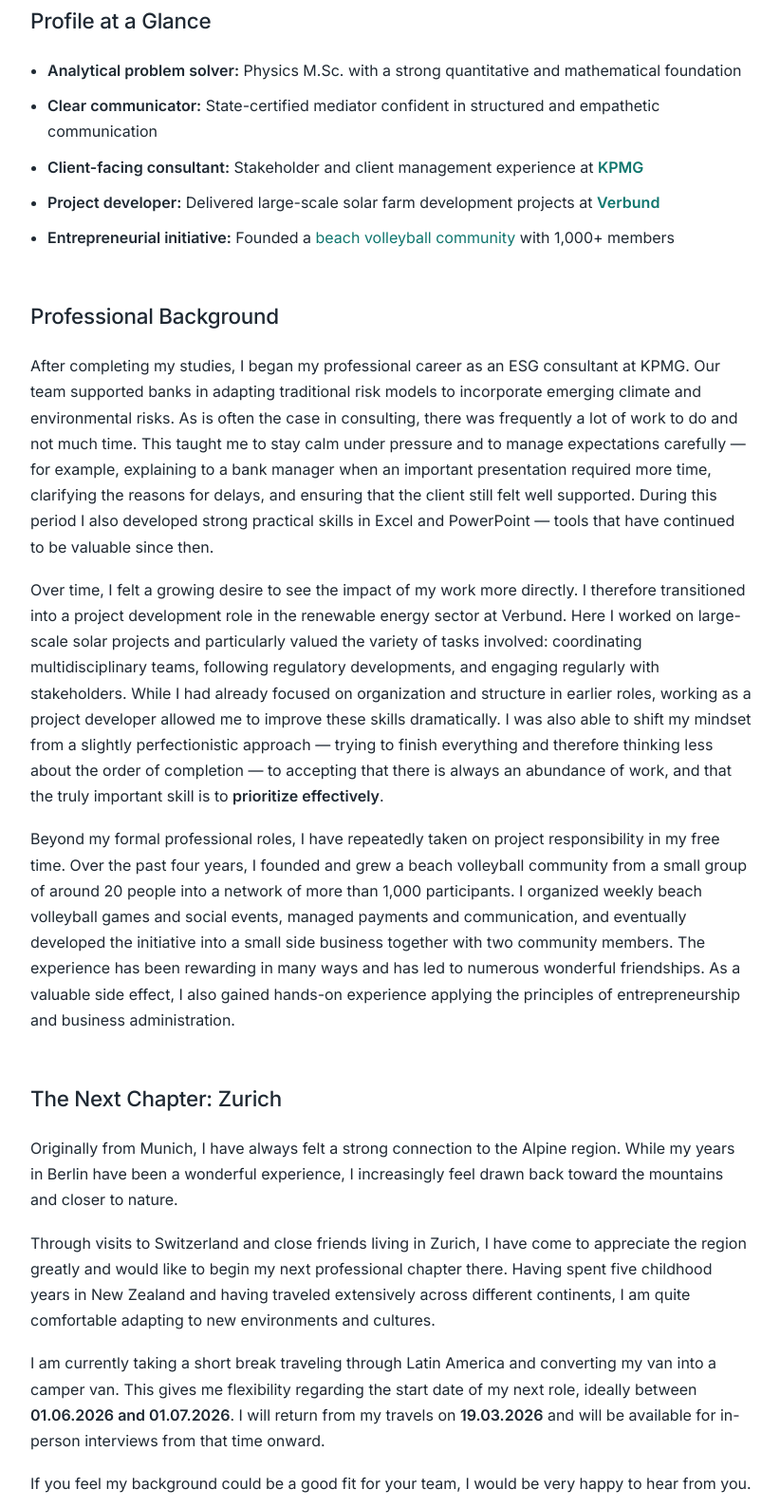
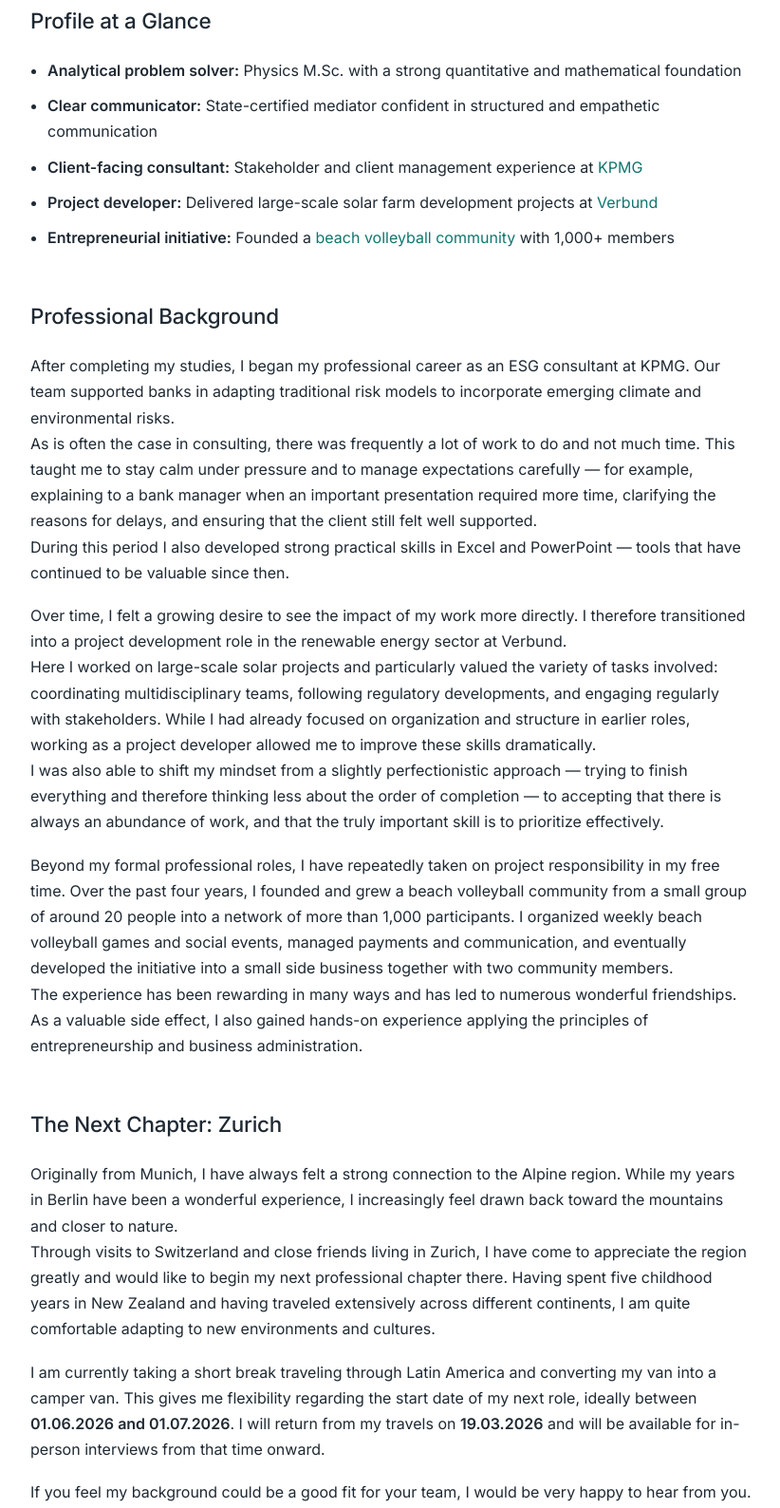
Before and after one commit to jan-kamm/jan-kamm.github.io, a website: page index.html in a window 1280 px wide. Shown: the part 552-2140 px from the top of the page at 95% size, without its empty margins (146-968 px from the left). Drawn offline with Linux system fonts and the light colour scheme.

Commit message:
added line breaks for readability

```diff
--- a/index.html
+++ b/index.html
@@ -188,8 +188,8 @@ This page provides a short overview of my background, professional experience, <
 <ul>
 <li><strong>Analytical problem solver:</strong> Physics M.Sc. with a strong quantitative and mathematical foundation</li>
 <li><strong>Clear communicator:</strong> State-certified mediator confident in structured and empathetic communication</li>
-<li><strong>Client-facing consultant:</strong> Stakeholder and client management experience at <a href="https://kpmg.com/de/de.html" target="_blank" rel="noopener noreferrer"><strong>KPMG</strong></a></li>
-<li><strong>Project developer:</strong> Delivered large-scale solar farm development projects at <a href="https://www.verbund.com/de" target="_blank" rel="noopener noreferrer"><strong>Verbund</strong></a></li>
+<li><strong>Client-facing consultant:</strong> Stakeholder and client management experience at <a href="https://kpmg.com/de/de.html" target="_blank" rel="noopener noreferrer">KPMG</a></li>
+<li><strong>Project developer:</strong> Delivered large-scale solar farm development projects at <a href="https://www.verbund.com/de" target="_blank" rel="noopener noreferrer">Verbund</a></li>
 <li><strong>Entrepreneurial initiative:</strong> Founded a <a href="https://wonderl.ink/@berlinbeachvibes" target="_blank" rel="noopener noreferrer">beach volleyball community</a> with 1,000+ members</li>
 </ul>
 
@@ -202,19 +202,20 @@ This page provides a short overview of my background, professional experience, <
 <p>
 
 
-After completing my studies, I began my professional career as an ESG consultant at KPMG. Our team supported banks in adapting traditional risk models to incorporate emerging climate and environmental risks.
-As is often the case in consulting, there was frequently a lot of work to do and not much time. This taught me to stay calm under pressure and to manage expectations carefully — for example, explaining to a bank manager when an important presentation required more time, clarifying the reasons for delays, and ensuring that the client still felt well supported.
+After completing my studies, I began my professional career as an ESG consultant at KPMG. Our team supported banks in adapting traditional risk models to incorporate emerging climate and environmental risks. <br>
+As is often the case in consulting, there was frequently a lot of work to do and not much time. This taught me to stay calm under pressure and to manage expectations carefully — for example, explaining to a bank manager when an important presentation required more time, clarifying the reasons for delays, and ensuring that the client still felt well supported. <br>
 During this period I also developed strong practical skills in Excel and PowerPoint — tools that have continued to be valuable since then.
 </p>
 
 <p>
-Over time, I felt a growing desire to see the impact of my work more directly. I therefore transitioned into a project development role in the renewable energy sector at Verbund. Here I worked on large-scale solar projects and particularly valued the variety of tasks involved: coordinating multidisciplinary teams, following regulatory developments, and engaging regularly with stakeholders. While I had already focused on organization and structure in earlier roles, working as a project developer allowed me to improve these skills dramatically. I was also able to shift my mindset from a slightly perfectionistic approach — trying to finish everything and therefore thinking less about the order of completion — to accepting that there is always an abundance of work, and that the truly important skill is to <strong>prioritize effectively</strong>.
+Over time, I felt a growing desire to see the impact of my work more directly. I therefore transitioned into a project development role in the renewable energy sector at Verbund. <br>
+Here I worked on large-scale solar projects and particularly valued the variety of tasks involved: coordinating multidisciplinary teams, following regulatory developments, and engaging regularly with stakeholders. While I had already focused on organization and structure in earlier roles, working as a project developer allowed me to improve these skills dramatically. <br>
+ I was also able to shift my mindset from a slightly perfectionistic approach — trying to finish everything and therefore thinking less about the order of completion — to accepting that there is always an abundance of work, and that the truly important skill is to prioritize effectively.
 </p>
 
 <p>
-  Beyond my formal professional roles, I have repeatedly taken on project responsibility in my free time.
-  Over the past four years, I founded and grew a beach volleyball community from a small group of around 20 people into a network of more than 1,000 participants. I organized weekly beach volleyball games and social events, managed payments and communication, and eventually developed the initiative into a small side business together with two community members. The experience has been rewarding
-  in many ways and has led to numerous wonderful friendships. As a valuable side effect, I also gained hands-on experience applying the principles of entrepreneurship and business administration.
+  Beyond my formal professional roles, I have repeatedly taken on project responsibility in my free time. Over the past four years, I founded and grew a beach volleyball community from a small group of around 20 people into a network of more than 1,000 participants. I organized weekly beach volleyball games and social events, managed payments and communication, and eventually developed the initiative into a small side business together with two community members. <br>
+  The experience has been rewarding in many ways and has led to numerous wonderful friendships. As a valuable side effect, I also gained hands-on experience applying the principles of entrepreneurship and business administration.
 </p>
 
 </section>
@@ -224,10 +225,7 @@ Over time, I felt a growing desire to see the impact of my work more directly. I
 <h2>The Next Chapter: Zurich</h2>
 
 <p>
-Originally from Munich, I have always felt a strong connection to the Alpine region. While my years in Berlin have been a wonderful experience, I increasingly feel drawn back toward the mountains and closer to nature.
-</p>
-
-<p>
+Originally from Munich, I have always felt a strong connection to the Alpine region. While my years in Berlin have been a wonderful experience, I increasingly feel drawn back toward the mountains and closer to nature. <br>
 Through visits to Switzerland and close friends living in Zurich, I have come to appreciate the region greatly and would like
 to begin my next professional chapter there. Having spent five childhood years in New Zealand and having traveled extensively across different continents, I am quite comfortable adapting to new environments and cultures.
 </p>
```
